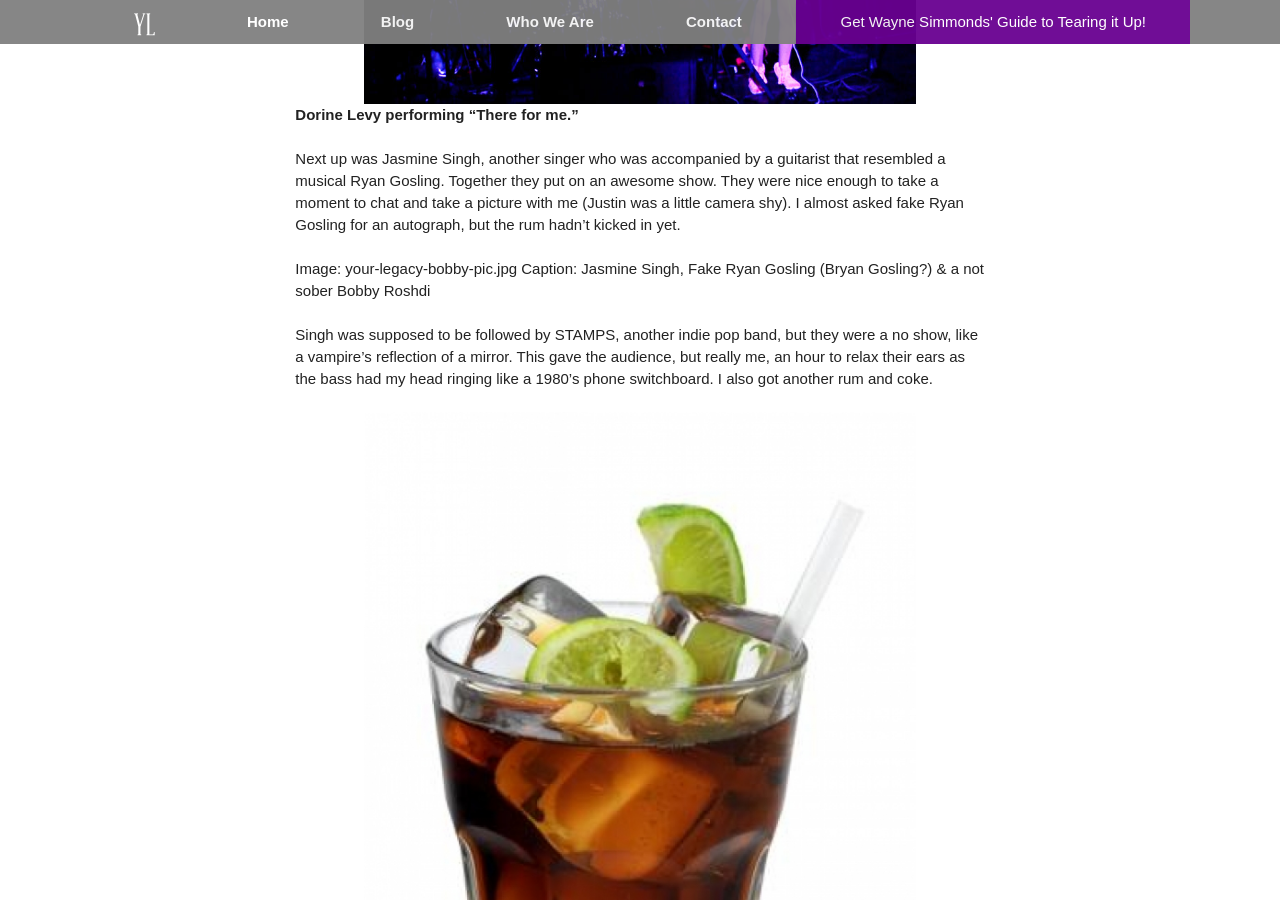
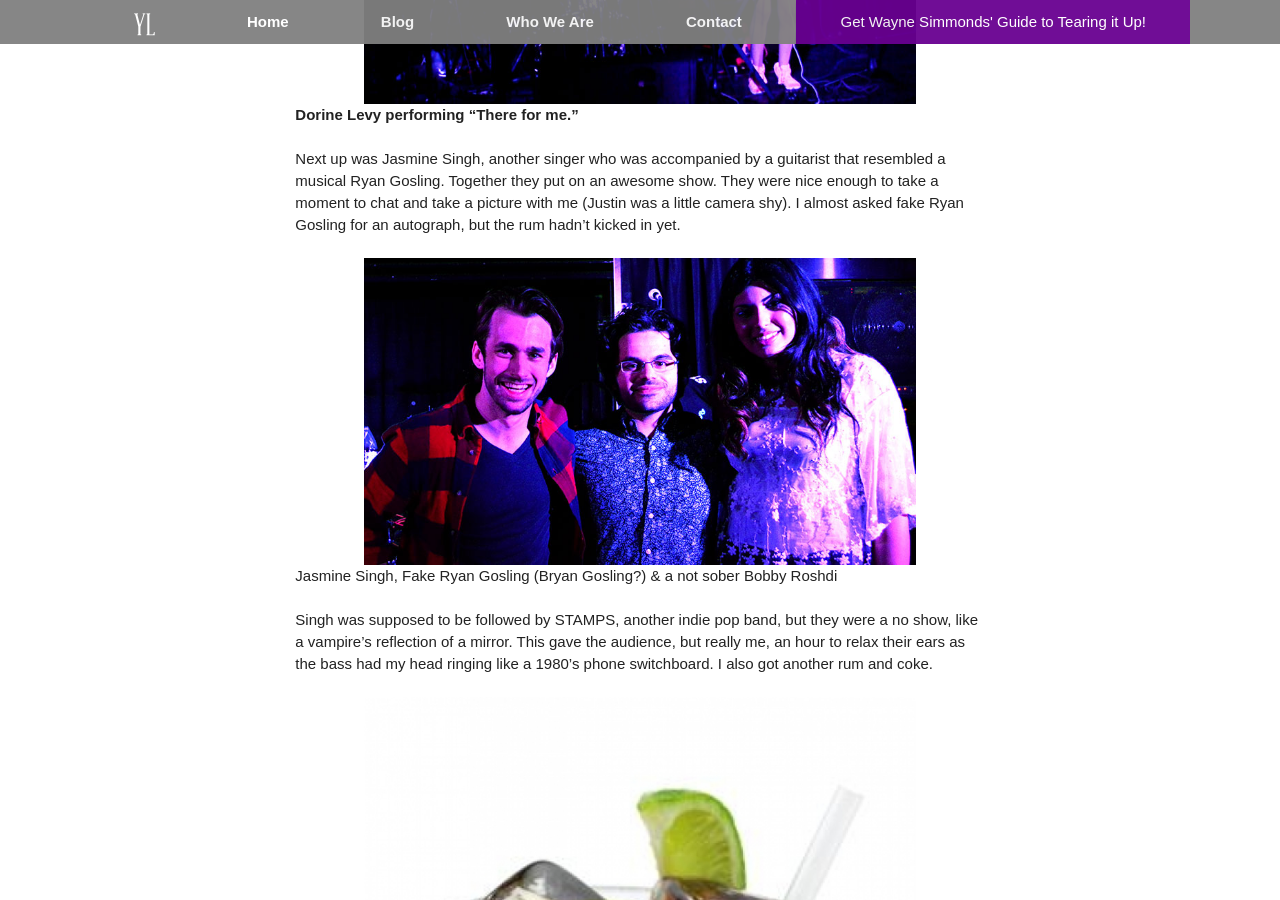
Before and after one commit to yourlegacy/yourlegacy, a Jekyll site: the page built from _posts/2014-05-16-Canadian-Music-Week-Comfort-Zone.md, in a window 1280 px wide and 900 px high, scrolled down 2549 px. Built offline with Jekyll 4.4.1, drawn with Linux system fonts in a browser that asks for light colours; nearby versions of some CDN libraries; some web fonts are replaced; comment, search, counter and statistics services are not loaded.

Commit message:
fixed article typos and video embed

```diff
--- a/_posts/2014-05-16-Canadian-Music-Week-Comfort-Zone.md
+++ b/_posts/2014-05-16-Canadian-Music-Week-Comfort-Zone.md
@@ -31,8 +31,8 @@
 
 Next up was Jasmine Singh, another singer who was accompanied by a guitarist that resembled a musical Ryan Gosling. Together they put on an awesome show. They were nice enough to take a moment to chat and take a picture with me (Justin was a little camera shy). I almost asked fake Ryan Gosling for an autograph, but the rum hadn’t kicked in yet.
 
-Image: your-legacy-bobby-pic.jpg
-Caption: Jasmine Singh, Fake Ryan Gosling (Bryan Gosling?) & a not sober Bobby Roshdi
+![Your Legacy Bobby](/images/articles/cmw/your-legacy-bobby-pic.jpg)
+Jasmine Singh, Fake Ryan Gosling (Bryan Gosling?) & a not sober Bobby Roshdi
 
 
 Singh was supposed to be followed by STAMPS, another indie pop band, but they were a no show, like a vampire’s reflection of a mirror. This gave the audience, but really me, an hour to relax their ears as the bass had my head ringing like a 1980’s phone switchboard. I also got another rum and coke.
@@ -44,6 +44,8 @@
 
 Anastasia’s performance was the best of the night, as she rocked the set and had great stage presence and show(wo)manship. With the help of her backup singer Taya Marquis (with who I may or may not have a crush on), these two rocked the house. Or condo, because they were performing downtown.
 
+<iframe width="560" height="315" src="//www.youtube.com/embed/yQRVd767hAQ" frameborder="0" allowfullscreen></iframe>
+
 I’m like 2Chainz, in the sense that when I talk, there is “No Lie.” I even yell “Truuuuuuu” after some statements, like “that shawarma was awesome. Truuuu.” And this showcase was truuuuly awesome.
 
 ![Your Legacy CMW](/images/articles/cmw/tru.jpg)
```
